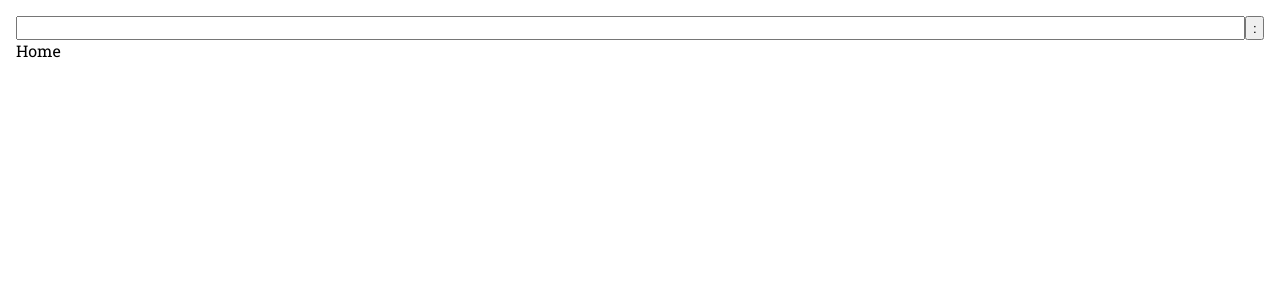
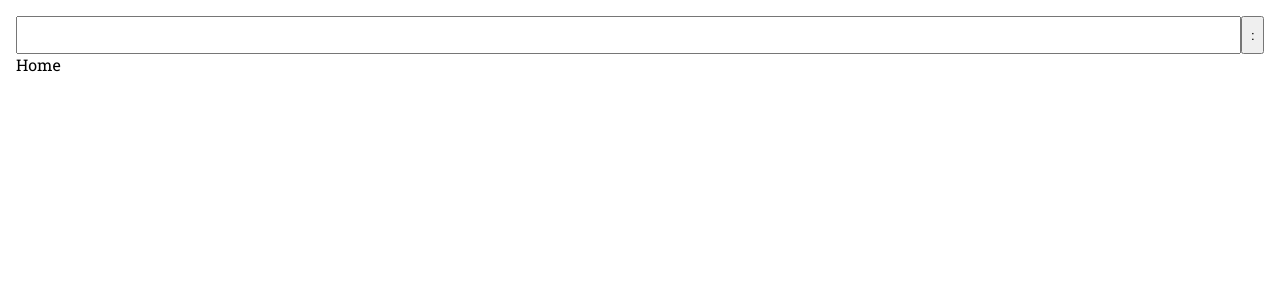
Before and after one commit to AndrewBrough/react-pokedex, a React (Create React App) app: page / in a window 1280 px wide. Shown: the top 300 px of the page. Built offline with nearby package versions, Linux system fonts and the light colour scheme.

Commit message:
spacing of header search

```diff
--- a/src/components/PokedexHeader/PokedexHeader.tsx
+++ b/src/components/PokedexHeader/PokedexHeader.tsx
@@ -1,5 +1,6 @@
 import styled from "@emotion/styled";
 import { FC } from "react";
+import { Button } from "../base/Button";
 import { Input } from "../base/Input";
 
 const Header = styled.header`
@@ -14,7 +15,7 @@ const PokedexHeader: FC = () => {
   return (
     <Header>
       <SearchInput type="text" />
-      <button>:</button>
+      <Button>:</Button>
     </Header>
   );
 };
--- a/src/components/base/Button.tsx
+++ b/src/components/base/Button.tsx
@@ -3,11 +3,11 @@ import { FC } from "react";
 import { spacing } from "src/variables/spacing";
 
 const B = styled.button`
-  padding: ${spacing.default};
+  padding: ${spacing.half};
 `;
 
 const Button: FC = (props) => {
-  return <B {...props}>${props.children}</B>;
+  return <B {...props}>{props.children}</B>;
 };
 
 export { Button };
--- a/src/components/base/Input.tsx
+++ b/src/components/base/Input.tsx
@@ -1,9 +1,17 @@
 import styled from "@emotion/styled";
 import { FC } from "react";
+import { spacing } from "src/variables/spacing";
 
-const I = styled.input``;
+interface Props extends React.InputHTMLAttributes<HTMLInputElement> {
+  capitalize?: boolean;
+}
 
-const Input: FC<React.InputHTMLAttributes<HTMLInputElement>> = (props) => {
+const I = styled.input<Props>((props) => ({
+  padding: spacing.half,
+  textTransform: props.capitalize ? "capitalize" : "none",
+}));
+
+const Input: FC<Props> = ({ capitalize, ...props }) => {
   return <I {...props} />;
 };
 
--- a/src/variables/spacing.tsx
+++ b/src/variables/spacing.tsx
@@ -1,3 +1,7 @@
 export const spacing = {
+  large: `4rem`,
+  double: `2rem`,
   default: `1rem`,
+  half: `.5rem`,
+  quarter: `.25rem`,
 };
```
